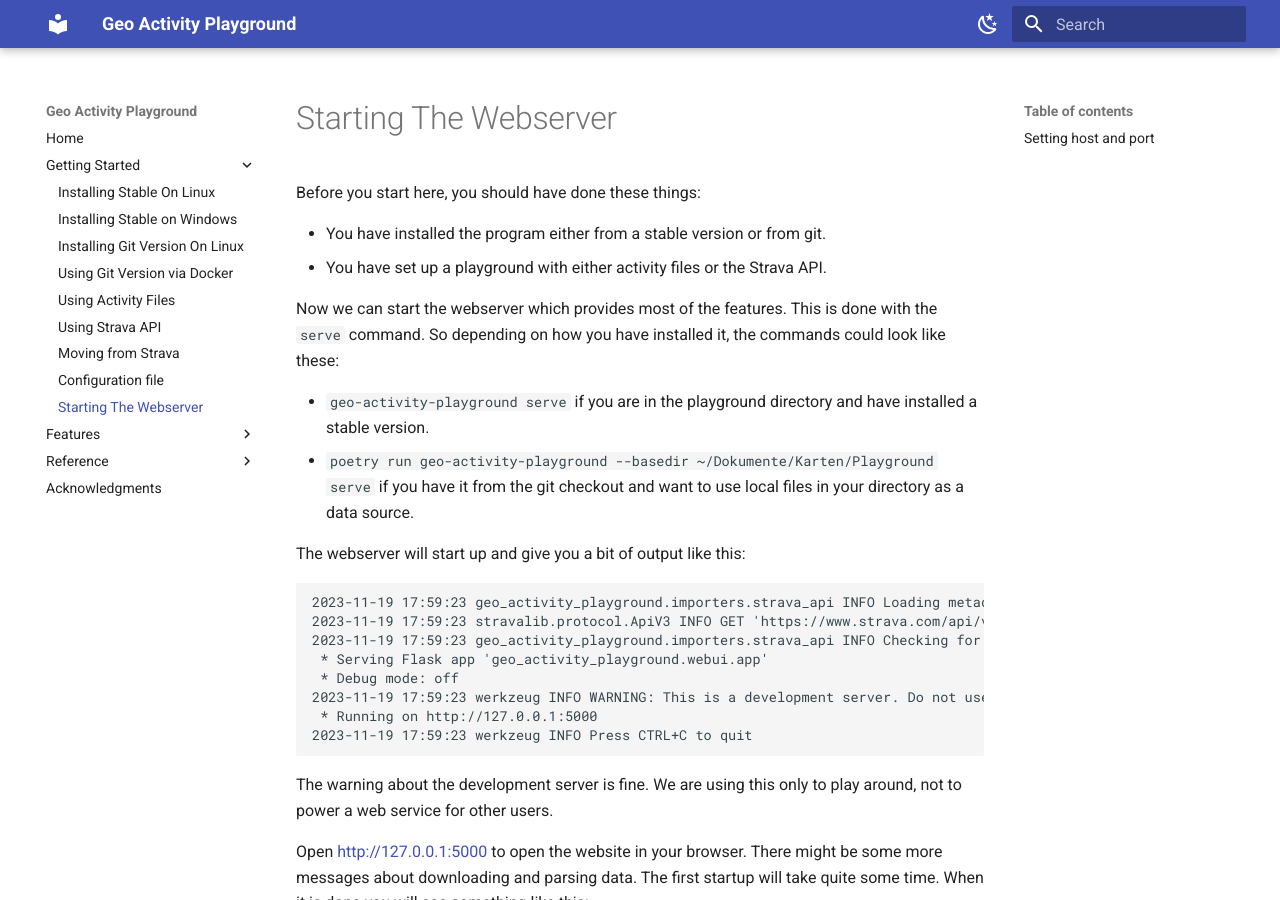
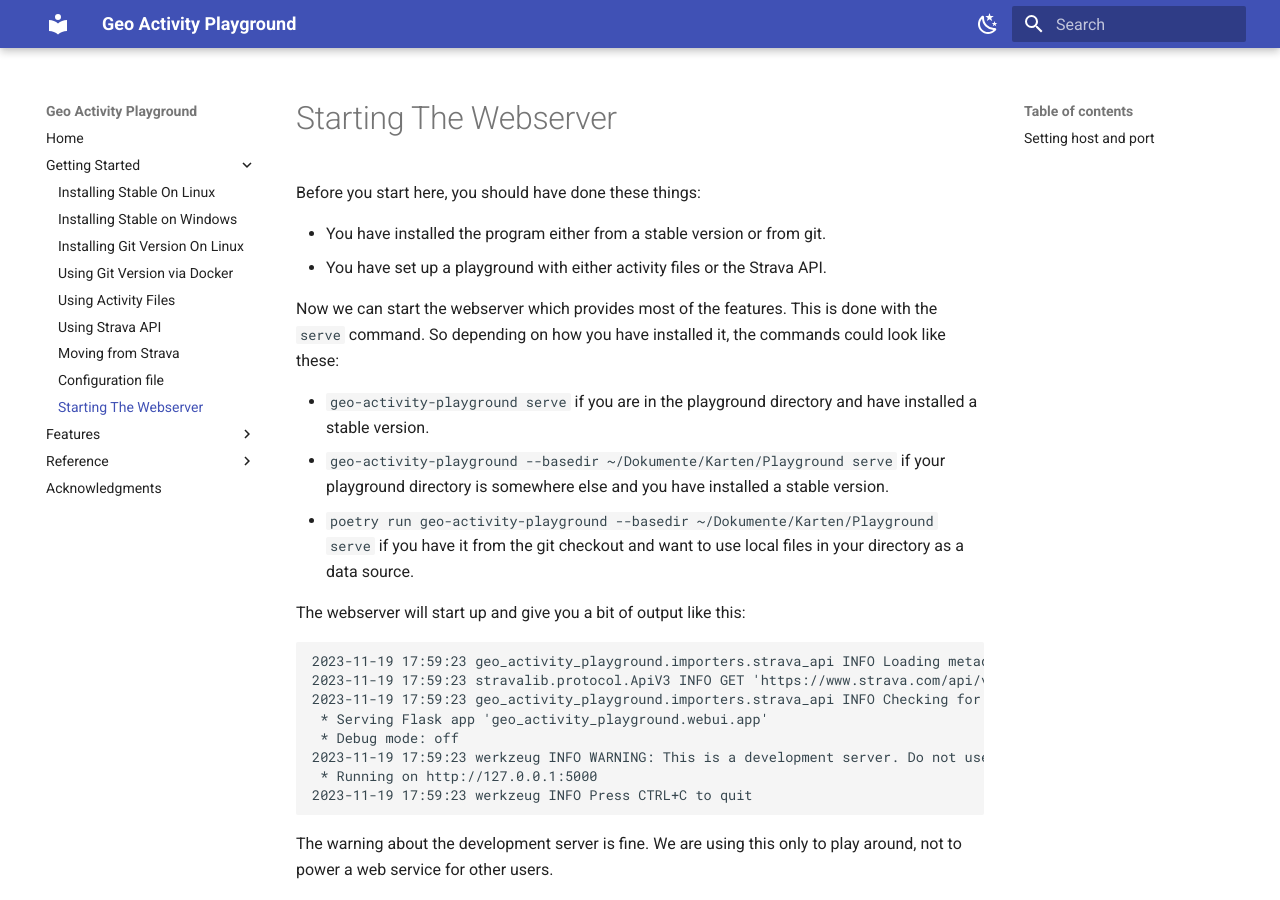
Before and after one commit to martin-ueding/geo-activity-playground, an MkDocs documentation site: the page built from docs/getting-started/starting-the-webserver.md, in a window 1280 px wide and 900 px high. Built offline with MkDocs 1.6.1 and Material for MkDocs 9.7.7, drawn with Linux system fonts in a browser that asks for light colours.

Commit message:
Give an example for the basedir

```diff
--- a/docs/getting-started/starting-the-webserver.md
+++ b/docs/getting-started/starting-the-webserver.md
@@ -8,6 +8,7 @@ Before you start here, you should have done these things:
 Now we can start the webserver which provides most of the features. This is done with the `serve` command. So depending on how you have installed it, the commands could look like these:
 
 - `geo-activity-playground serve` if you are in the playground directory and have installed a stable version.
+- `geo-activity-playground --basedir ~/Dokumente/Karten/Playground serve` if your playground directory is somewhere else and you have installed a stable version.
 - `poetry run geo-activity-playground --basedir ~/Dokumente/Karten/Playground serve` if you have it from the git checkout and want to use local files in your directory as a data source.
 
 The webserver will start up and give you a bit of output like this:
```
